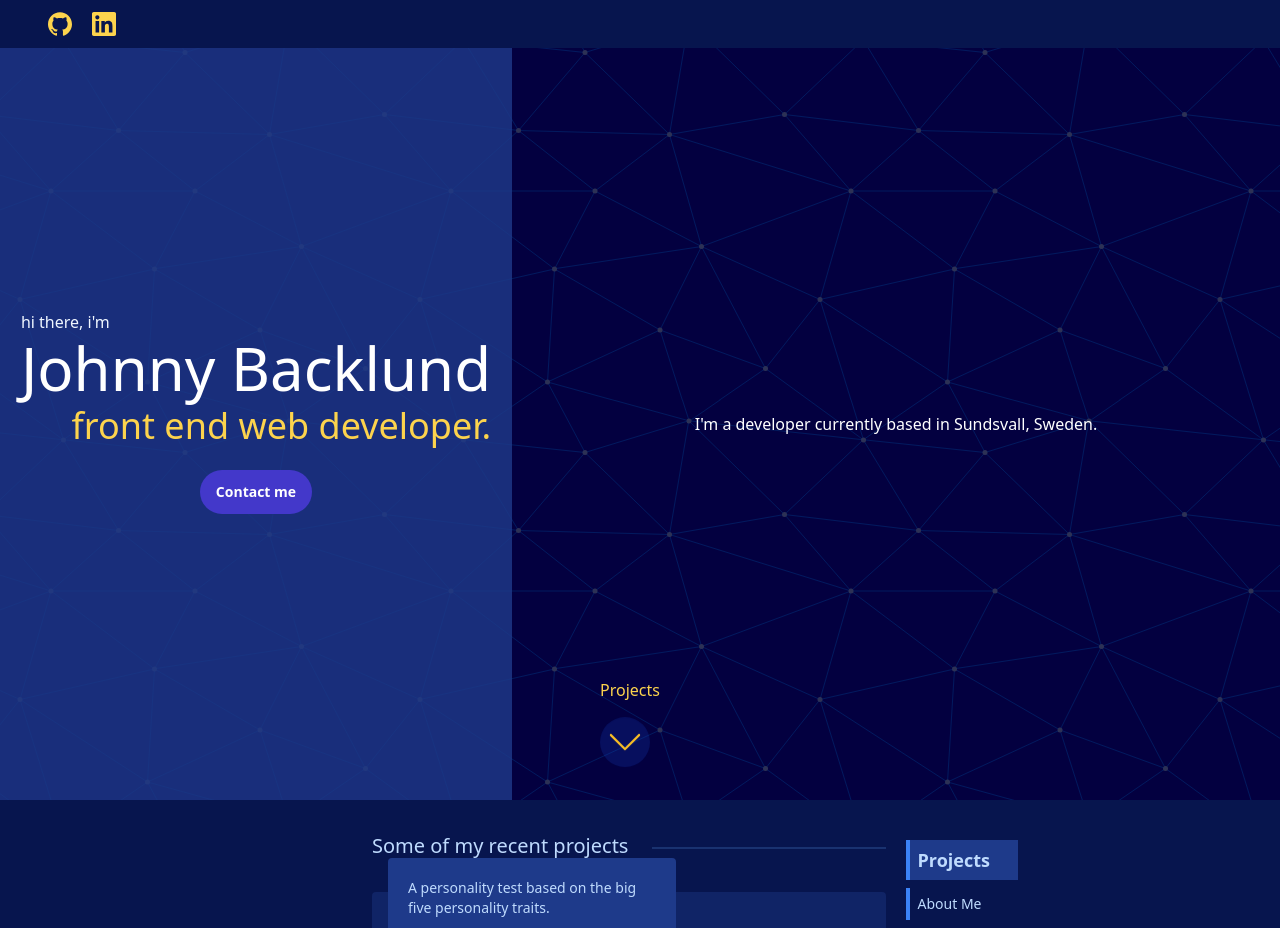
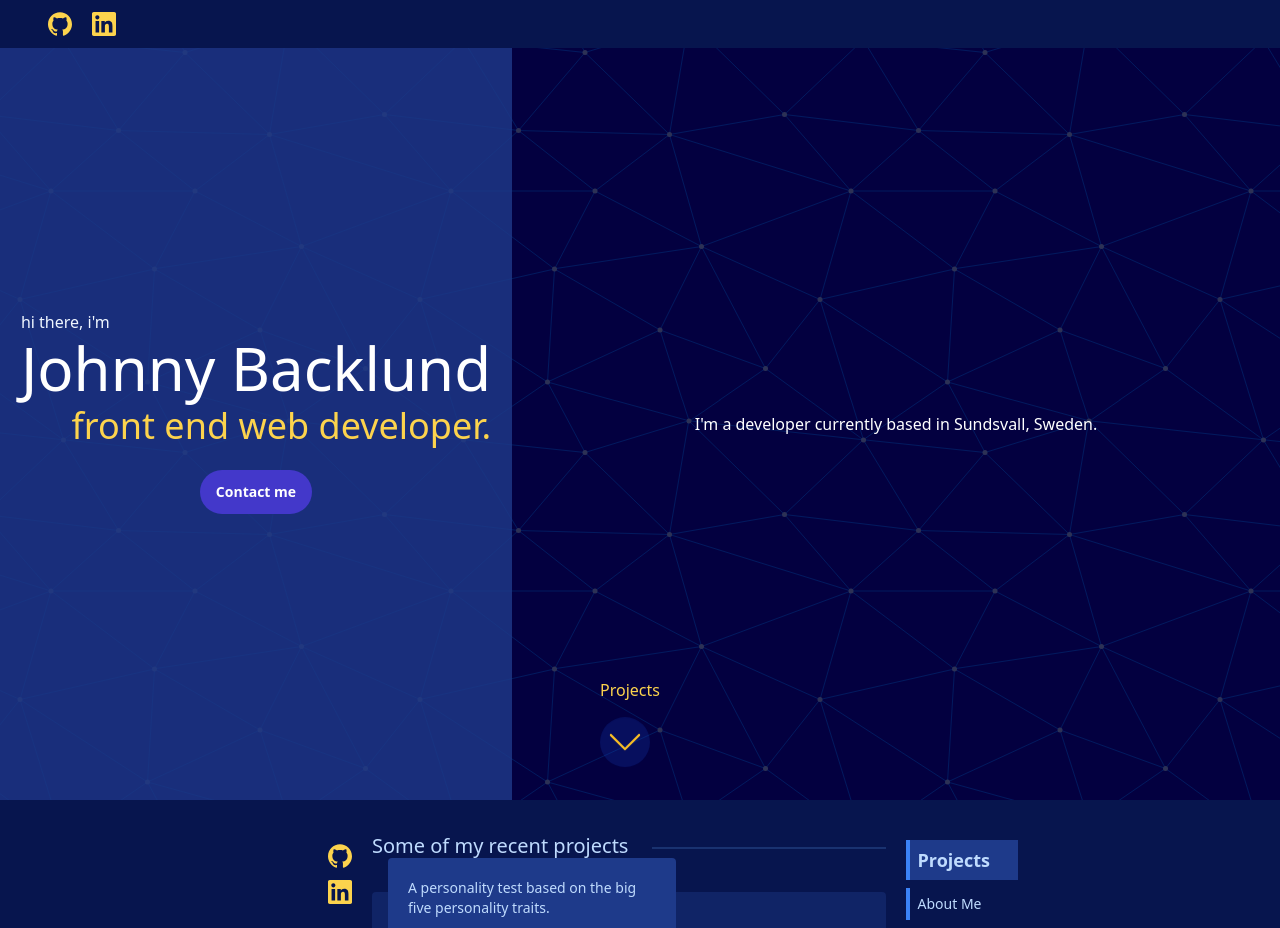
Before and after one commit to johnnydevster/portfolio, a React (Create React App) app: page / in a window 1280 px wide. Shown: the top 928 px of the page. Built offline with nearby package versions, Linux system fonts and the light colour scheme.

Commit message:
Navigation now animates correctly

```diff
--- a/package.json
+++ b/package.json
@@ -7,6 +7,7 @@
     "@testing-library/jest-dom": "^5.14.1",
     "@testing-library/react": "^11.2.7",
     "@testing-library/user-event": "^12.8.3",
+    "framer-motion": "^4.1.17",
     "react": "^17.0.2",
     "react-dom": "^17.0.2",
     "react-intersection-observer": "^8.32.0",
--- a/src/App.js
+++ b/src/App.js
@@ -5,6 +5,13 @@ import { useRef } from "react";
 
 function App() {
   const projectsRef = useRef();
+  const topRef = useRef();
+
+  function scrollToTop() {
+    if (topRef.current) {
+      topRef.current.scrollIntoView({ behavior: "smooth" });
+    }
+  }
 
   function scrollToProjects() {
     if (projectsRef.current) {
@@ -13,7 +20,7 @@ function App() {
   }
   return (
     <div>
-      <div className="main h-screen w-full absolute z-0">
+      <div ref={topRef} className="main h-screen w-full absolute z-0">
         <header className="w-full h-12 z-20 absolute flex items-center justify-between">
           <div className="flex fill-current text-yellow-300">
             <a
@@ -61,7 +68,7 @@ function App() {
           </div>
         </div>
         <div ref={projectsRef}>
-          <Projects />
+          <Projects scrollToTop={scrollToTop} />
         </div>
       </div>
     </div>
--- a/src/Navigation.js
+++ b/src/Navigation.js
@@ -1,48 +1,111 @@
+import { motion, AnimatePresence } from "framer-motion";
+import { useEffect, useState } from "react";
+
 function Navigation(props) {
+  const [animateX, setAnimateX] = useState({ x: "100%" });
+
+  const list = {
+    visible: {
+      opacity: 1,
+      transition: { ease: "easeInOut", duration: 0.6 },
+    },
+    hidden: {
+      opacity: 1,
+      height: 0,
+      transition: { ease: "easeInOut", duration: 0.6 },
+    },
+  };
+
+  const initial = {
+    opacity: 0,
+    x: "200%",
+    height: 0,
+    transition: { ease: "easeOut", duration: 0.4 },
+  };
+
+  const animate = {
+    opacity: 1,
+    x: 0,
+    transition: { ease: "easeOut", duration: 0.4 },
+  };
+
+  //${
+  //  !props.mainSectionInView ? "hidden " : "visible "
+  //}
+
+  const item = {
+    visible: { opacity: 1, x: 0 },
+    hidden: { opacity: 0, x: -100 },
+  };
+
+  useEffect(() => {
+    if (props.mainSectionInView) {
+      setAnimateX({ x: 0 });
+    }
+    if (!props.mainSectionInView) {
+      setAnimateX({ x: "100%" });
+    }
+  }, [props.mainSectionInView]);
+
   return (
-    <div
-      className={`${
-        !props.mainSectionInView && "hidden "
-      } sticky h-20 top-1/2 text-sm`}
+    <div className={`sticky h-20 top-1/2 text-sm`}>
+      <AnimatePresence>
+        {props.mainSectionInView && (
+          <motion.div
+            key="1"
+            animate={animate}
+            initial={initial}
+            exit={initial}
+            className={`absolute left-5 w-28`}
+            variants={list}
           >
-      <div className="absolute left-5 w-28">
-        <div
+            <motion.div
+              onClick={props.scrollToProjects}
               className={`${
                 props.projectsInView
                   ? "font-semibold text-lg bg-blue-900 py-5 "
                   : ""
               }h-8 border-l-4 pl-2 my-2 flex items-center border-blue-500 cursor-pointer transition-all duration-400 ease-in-out hover:bg-blue-900`}
+              variants={item}
             >
               Projects
-        </div>
-        <div
+            </motion.div>
+            <motion.div
+              onClick={props.scrollToAboutMe}
               className={`${
                 props.aboutMeInView && !props.projectsInView
                   ? "font-semibold text-lg bg-blue-900 py-5 "
                   : ""
               }h-8 border-l-4 pl-2 my-2 flex items-center border-blue-500 cursor-pointer transition-all duration-400 ease-in-out hover:bg-blue-900`}
+              variants={item}
             >
               About Me
-        </div>
-        <div
+            </motion.div>
+            <motion.div
+              onClick={props.scrollToContact}
               className={`${
                 props.contactInView && !props.aboutMeInView
                   ? "font-semibold text-lg bg-blue-900 py-5 "
                   : ""
               }h-8 border-l-4 pl-2 my-2 flex items-center border-blue-500 cursor-pointer transition-all duration-400 ease-in-out hover:bg-blue-900`}
+              variants={item}
             >
               Contact
-        </div>
-        <div
+            </motion.div>
+            <motion.div
+              onClick={props.scrollToTop}
               className={`${
                 props.backToTopInView && !props.contactInView
                   ? "font-semibold text-lg bg-blue-900 py-5 "
                   : ""
               }h-8 border-l-4 pl-2 my-2 flex items-center border-blue-500 cursor-pointer transition-all duration-400 ease-in-out hover:bg-blue-900`}
+              variants={item}
             >
               Back to top
-        </div>
-      </div>
+            </motion.div>
+          </motion.div>
+        )}
+      </AnimatePresence>
     </div>
   );
 }
--- a/src/Projects.js
+++ b/src/Projects.js
@@ -1,7 +1,8 @@
 import ProjectCard from "./ProjectCard";
 import projects from "./projectsData";
 import Navigation from "./Navigation";
-import { useEffect, useState } from "react";
+import SocialBar from "./SocialBar";
+import { useEffect, useState, useRef } from "react";
 import { useInView, InView } from "react-intersection-observer";
 
 function Projects(props) {
@@ -19,6 +20,18 @@ function Projects(props) {
   const [backToTopRef, backToTopInView, backToTopEntry] = useInView({
     threshold: 0.5,
   });
+
+  function scrollToProjects() {
+    projectsEntry.target.scrollIntoView({ behavior: "smooth" });
+  }
+
+  function scrollToAboutMe() {
+    aboutMeEntry.target.scrollIntoView({ behavior: "smooth" });
+  }
+
+  function scrollToContact() {
+    contactEntry.target.scrollIntoView({ behavior: "smooth" });
+  }
 
   /*
   useEffect(() => {
@@ -44,6 +57,7 @@ function Projects(props) {
       >
         {({ inView, ref, entry }) => (
           <div ref={ref} className="relative max-w-xl mx-auto p-5 flex">
+            <SocialBar mainSectionInView={mainSectionInView} />
             <div>
               <div className="flex items-center">
                 <div className="flex-shrink-0">
@@ -83,6 +97,10 @@ function Projects(props) {
               aboutMeInView={aboutMeInView}
               contactInView={contactInView}
               backToTopInView={backToTopInView}
+              scrollToProjects={scrollToProjects}
+              scrollToAboutMe={scrollToAboutMe}
+              scrollToContact={scrollToContact}
+              scrollToTop={props.scrollToTop}
             />
           </div>
         )}
--- /dev/null
+++ b/src/SocialBar.js
@@ -0,0 +1,51 @@
+import { motion, AnimatePresence } from "framer-motion";
+
+import { GitHub, LinkedIn } from "./static/icons";
+
+function SocialBar(props) {
+  const initial = {
+    opacity: 0,
+    x: "-200%",
+    height: 0,
+    transition: { ease: "easeOut", duration: 0.4 },
+  };
+
+  const animate = {
+    opacity: 1,
+    x: 0,
+    transition: { ease: "easeOut", duration: 0.4 },
+  };
+
+  return (
+    <div className={`sticky h-20 top-1/2`}>
+      <AnimatePresence>
+        {props.mainSectionInView && (
+          <motion.div
+            key="1"
+            animate={animate}
+            initial={initial}
+            exit={initial}
+            className={`absolute right-5`}
+          >
+            <a
+              className={`w-6 my-3 flex fill-current text-yellow-300`}
+              href="https://github.com/johnnydevster"
+              target="_blank"
+            >
+              <GitHub />
+            </a>
+            <a
+              className={`w- my-3 flex fill-current text-yellow-300`}
+              href="https://www.linkedin.com/in/johnny-backlund-3b8221179/"
+              target="_blank"
+            >
+              <LinkedIn />
+            </a>
+          </motion.div>
+        )}
+      </AnimatePresence>
+    </div>
+  );
+}
+
+export default SocialBar;
```
Also changed, not shown: 1 other file (tests, documents, lock files or other folders). Lines whose indentation alone changed are shown as unchanged.
